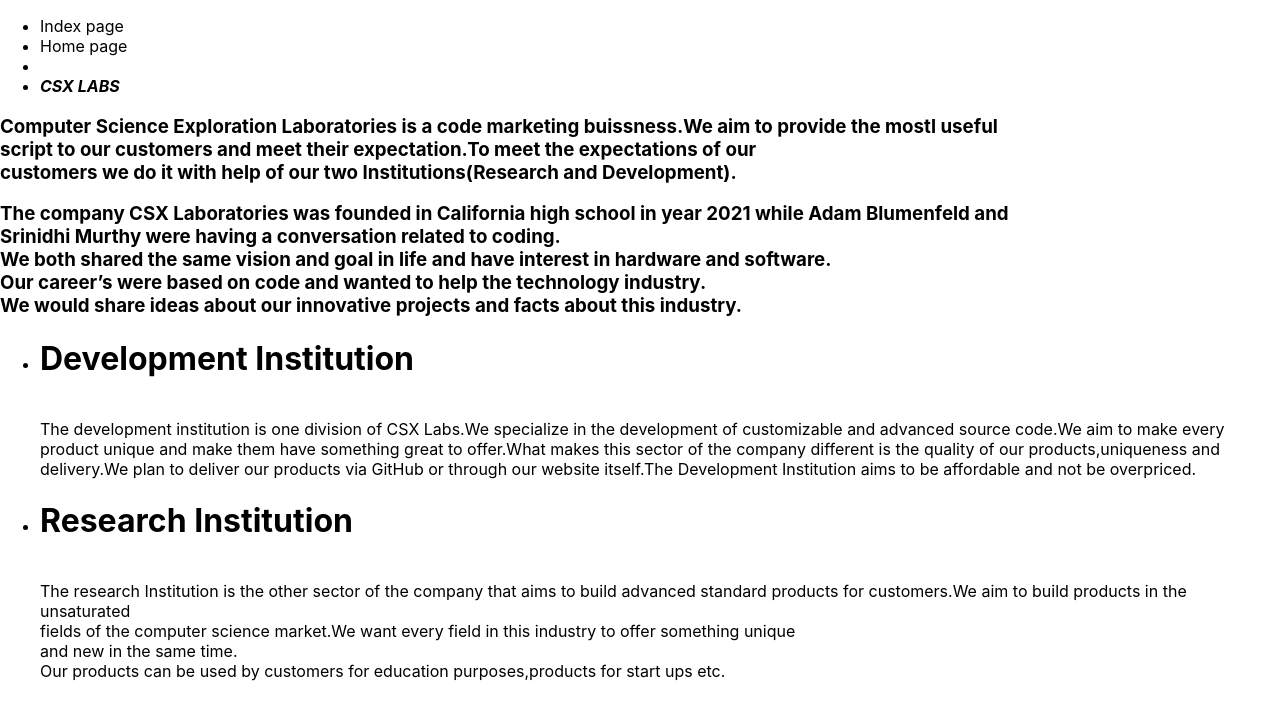
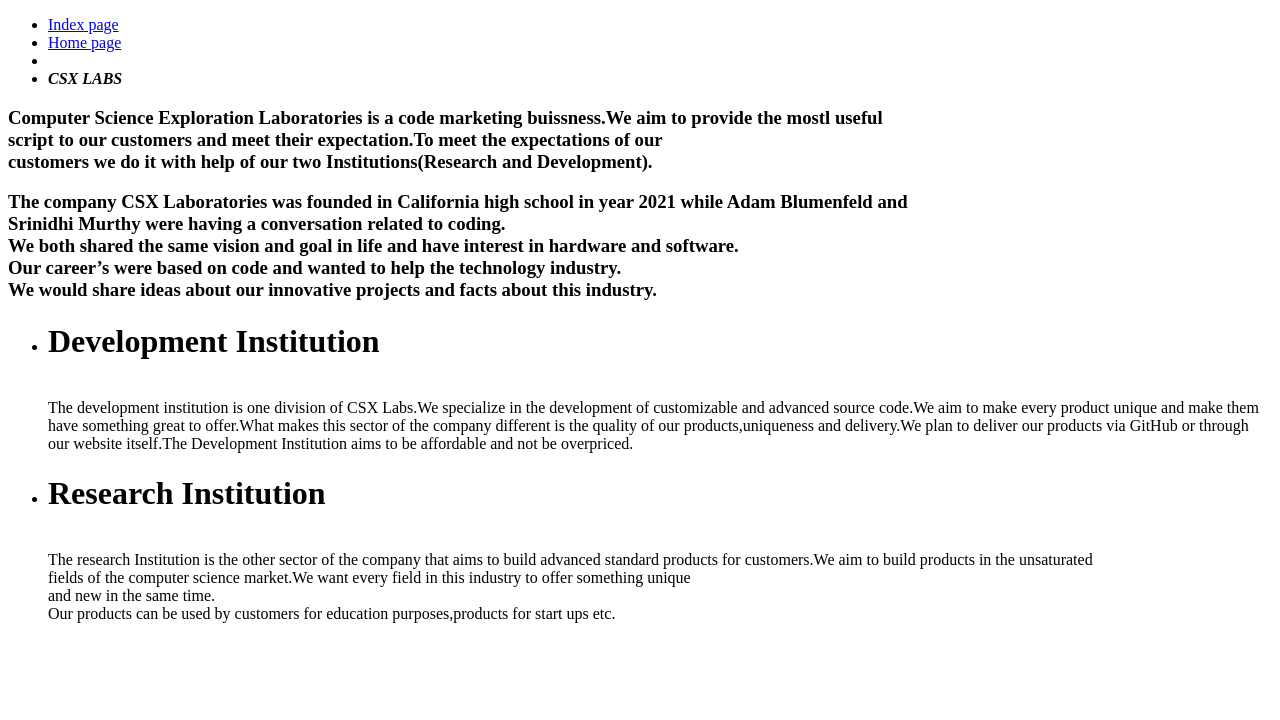
Before and after one commit to CSXL/csxlabs.org, a Next.js app in the folder frontend/: page /aboutus in a window 1280 px wide. Shown: the top 720 px of the page. Built offline with nearby package versions, Linux system fonts and the light colour scheme.

Commit message:
(frontend) Refactored aboutus.tsx and fixed globals.css

```diff
--- a/frontend/pages/aboutus.tsx
+++ b/frontend/pages/aboutus.tsx
@@ -1,8 +1,4 @@
-import '../styles/globals.css'
 import Link from 'next/link'
-import Head from 'next/Head'
-import Image from 'next/image'
-import '../Images/csxlang.jpeg'
 
 function Aboutus() {
   return (
@@ -31,23 +27,23 @@ function Aboutus() {
 
 
   <h3 id='maininfo' >
-    Computer Science Exploration Laboratories is a code marketing buissness.We aim to provide the mostl useful <br></br> script to our customers and meet their expectation.To meet the expectations of our <br></br>customers we do it with help of our two Institutions(Research and Development).
+    Computer Science Exploration Laboratories is a code marketing buissness.We aim to provide the mostl useful <br /> script to our customers and meet their expectation.To meet the expectations of our <br />customers we do it with help of our two Institutions(Research and Development).
   </h3>
   <h3 id='history'>
-  The company CSX Laboratories was founded in California high school in year 2021  while Adam Blumenfeld and<br></br> Srinidhi Murthy were having a conversation related to coding.<br></br>We both shared the same vision and goal in life and have interest in hardware and software.<br></br>Our career’s were based on code and wanted to help the technology industry.<br></br>We would share ideas about our innovative projects and facts about this industry.
+  The company CSX Laboratories was founded in California high school in year 2021  while Adam Blumenfeld and<br /> Srinidhi Murthy were having a conversation related to coding.<br />We both shared the same vision and goal in life and have interest in hardware and software.<br />Our career’s were based on code and wanted to help the technology industry.<br />We would share ideas about our innovative projects and facts about this industry.
 
     </h3>
 <ul >
 <li >
 
-  <h1 id='left'>Development Institution</h1><br></br>
+  <h1 id='left'>Development Institution</h1><br />
   The development institution is one division of CSX Labs.We specialize in the development of customizable and advanced source code.We aim to make every product unique and make them have something great to offer.What makes this sector of the company different is the quality of our products,uniqueness and delivery.We plan to deliver our products via GitHub or through our website itself.The Development Institution aims to be affordable and not be overpriced.
 
 </li>
 <li >
     <h1 id='right'>Research Institution</h1>
-    <br></br>
-    The research Institution is the other sector of the company that aims to build advanced standard products for customers.We aim to build products in the unsaturated<br></br> fields of the computer science market.We want every field in this industry to offer something unique<br></br> and new in the same time.<br></br>Our products can be used by customers for education purposes,products for start ups etc.
+    <br />
+    The research Institution is the other sector of the company that aims to build advanced standard products for customers.We aim to build products in the unsaturated<br /> fields of the computer science market.We want every field in this industry to offer something unique<br /> and new in the same time.<br />Our products can be used by customers for education purposes,products for start ups etc.
 
   </li>
 </ul>
--- a/frontend/styles/globals.css
+++ b/frontend/styles/globals.css
@@ -1,16 +1,5 @@
-html,
-body {
-  padding: 0;
-  margin: 0;
-  font-family: -apple-system, BlinkMacSystemFont, Segoe UI, Roboto, Oxygen,
-    Ubuntu, Cantarell, Fira Sans, Droid Sans, Helvetica Neue, sans-serif;
-}
-
-a {
-  color: inherit;
-  text-decoration: none;
-}
-
-* {
-  box-sizing: border-box;
-}
+/*
+Request:
+*.css -> *.cry
+Represents the language better.
+*/
```
